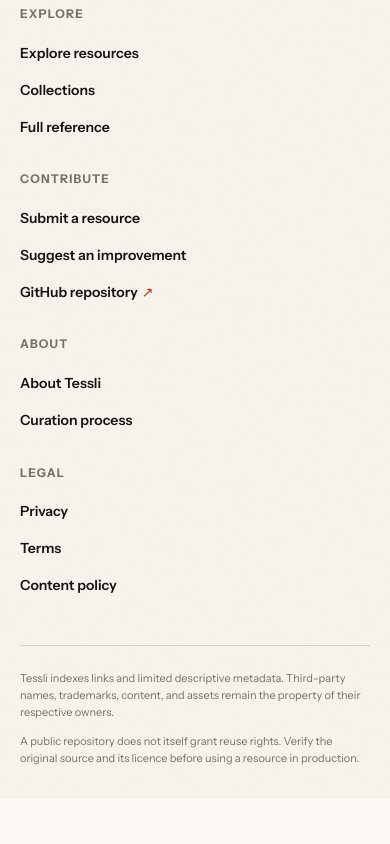
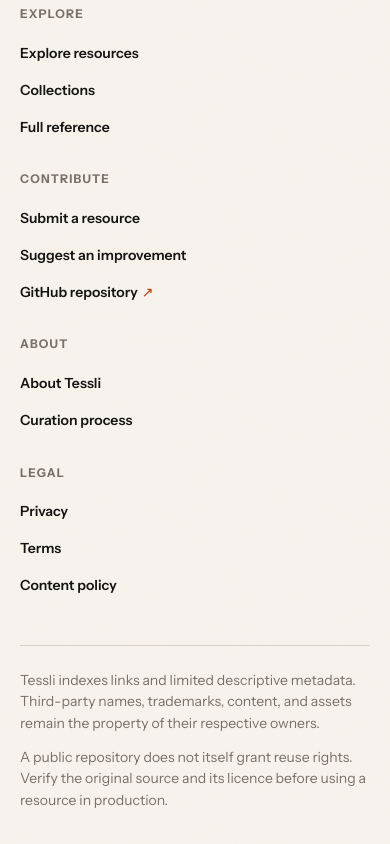
Before and after one commit to itsdeepaks/Mosaicary, a Next.js app in the folder web/: page / in a window 390 px wide. Shown: the part 1125-1969 px from the top of the page. Before the commit the page ends 1924 px from the top, so only its background shows below. Built offline with nearby package versions, Linux system fonts and the light colour scheme.

Commit message:
fix(footer): improve mobile legal readability

```diff
--- a/web/components/site-footer/site-footer.module.css
+++ b/web/components/site-footer/site-footer.module.css
@@ -117,6 +117,7 @@
   .footnote {
     flex-direction: column;
     gap: var(--space-3);
+    font-size: var(--text-body-sm);
   }
 }
 
```
